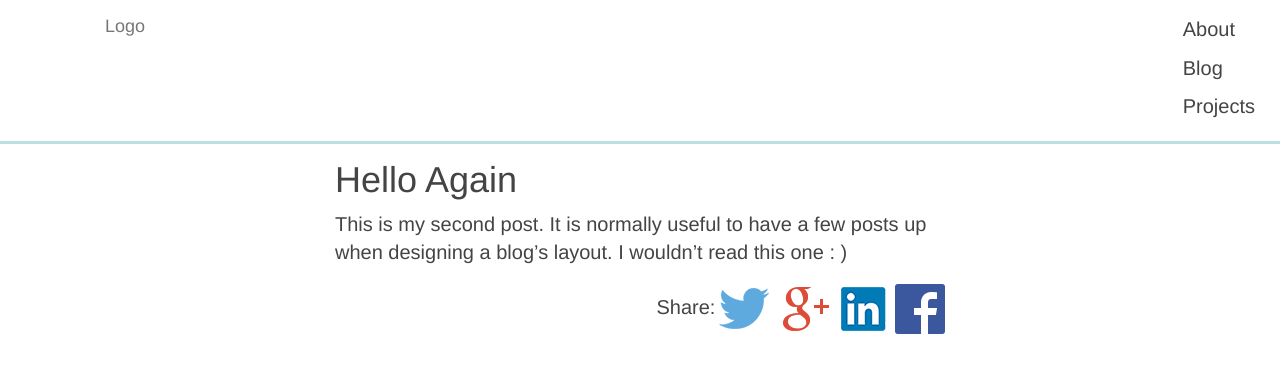
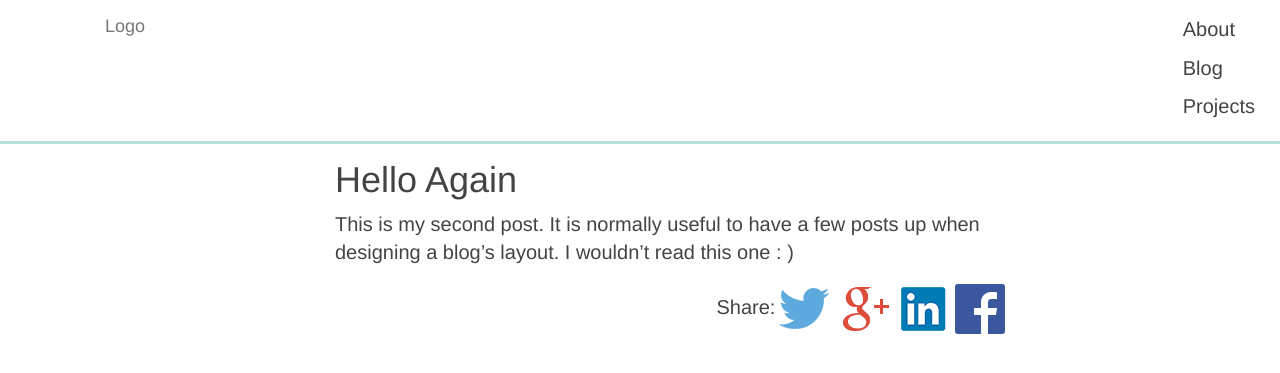
Before and after one commit to tomhohenstein/tomhohenstein.github.io, a Jekyll site: the page built from _posts/2014-11-25-Hello-Again.md, in a window 1280 px wide and 900 px high. Shown: the top 373 px of the window. Built offline with Jekyll 4.4.1, drawn with Linux system fonts in a browser that asks for light colours.

Commit message:
updates .col-md-6 width to 55%
for slightly better reading on tablets

```diff
--- a/assets/css/style.scss
+++ b/assets/css/style.scss
@@ -63,6 +63,10 @@
 
 .container {
 	width: 100%;
+}
+
+.col-md-6 {
+	width: 55%;
 }
 
 footer {
```
Also changed, not shown: 2 other files.
